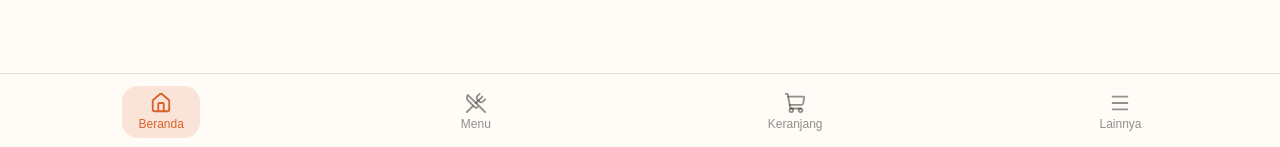
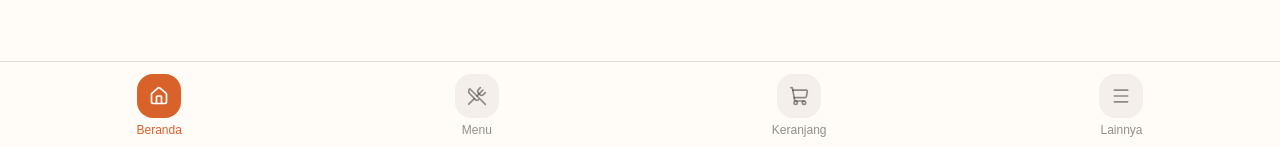
Before and after one commit to mranggamaulana22-tech/cireng, a Next.js app: page / in a window 1280 px wide. Shown: the part 650-797 px from the top of the page. Built offline with nearby package versions, Linux system fonts and the light colour scheme; no server answers; the database is empty.

Commit message:
pembungkus tombol

```diff
--- a/app/components/BottomNav.tsx
+++ b/app/components/BottomNav.tsx
@@ -27,17 +27,17 @@ export default function BottomNav() {
           <Link
             key={item.href}
             href={item.href}
-            className="relative flex flex-col items-center gap-0.5 px-2 py-1"
+            className="relative flex flex-col items-center gap-1 px-2 py-1"
           >
             <div
-              className={`flex flex-col items-center gap-0.5 px-4 py-1.5 rounded-2xl transition-all duration-150 active:scale-90 ${
-                isActive ? "bg-primary/15" : "active:bg-foreground/5"
+              className={`flex items-center justify-center w-11 h-11 rounded-2xl transition-transform duration-150 active:scale-90 ${
+                isActive
+                  ? "bg-primary text-primary-foreground"
+                  : "bg-foreground/5 text-foreground/50"
               }`}
             >
-              <Icon
-                size={22}
-                className={isActive ? "text-primary" : "text-foreground/50"}
-              />
+              <Icon size={20} />
+            </div>
             <span
               className={`text-xs ${
                 isActive ? "text-primary font-medium" : "text-foreground/50"
@@ -45,10 +45,9 @@ export default function BottomNav() {
             >
               {item.label}
             </span>
-            </div>
 
             {item.href === "/cart" && totalItems > 0 && (
-              <span className="absolute -top-0.5 right-1 bg-primary text-primary-foreground text-[10px] w-4 h-4 rounded-full flex items-center justify-center">
+              <span className="absolute top-0 right-1 bg-primary text-primary-foreground text-[10px] w-4 h-4 rounded-full flex items-center justify-center">
                 {totalItems}
               </span>
             )}
```
Lines whose indentation alone changed are shown as unchanged.
